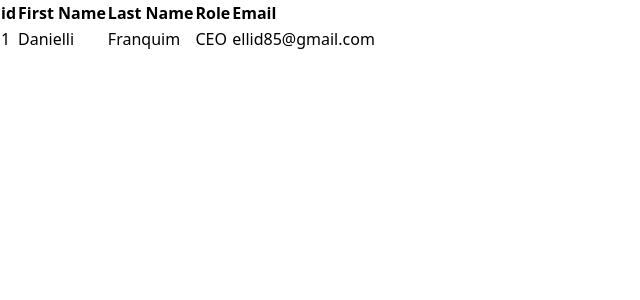
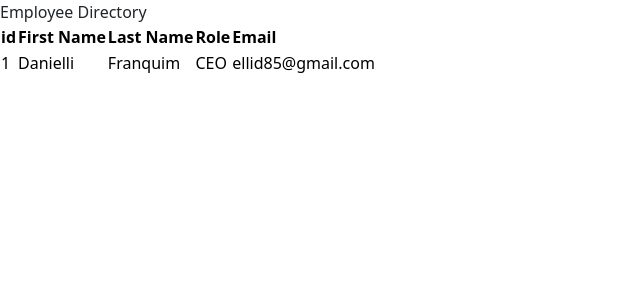
Before and after one commit to Elli360/React-Employee-Directory, a React (Create React App) app in the folder my-app/: page / in a window 1280 px wide. Shown: the top 300 px of the page, without its empty margins (0-640 px from the left). Built offline with nearby package versions, Linux system fonts and the light colour scheme.

Commit message:
code edits

```diff
--- a/my-app/src/page/table.js
+++ b/my-app/src/page/table.js
@@ -11,6 +11,7 @@ class Table extends Component {
   render(){
     return (
         <>
+        <span>Employee Directory</span>
         <table className="table-primary">
             <tr>
                 <th>id</th>
```
Also changed, not shown: 1 other file (tests, documents, lock files or other folders).
